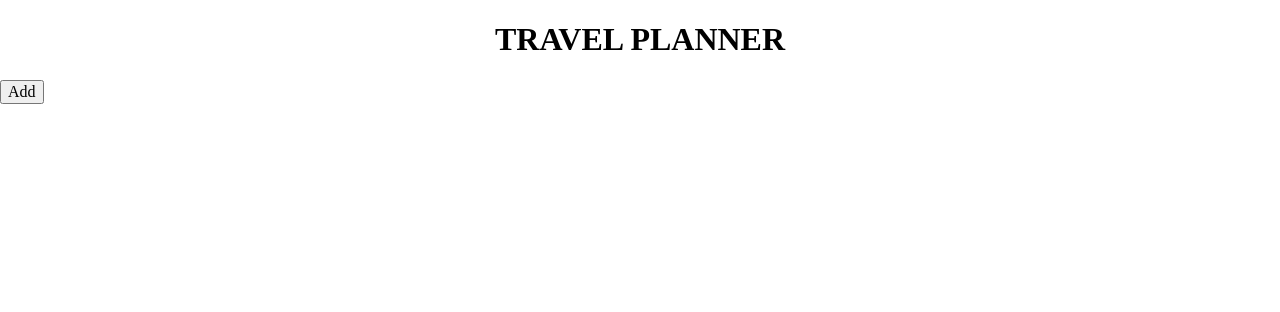
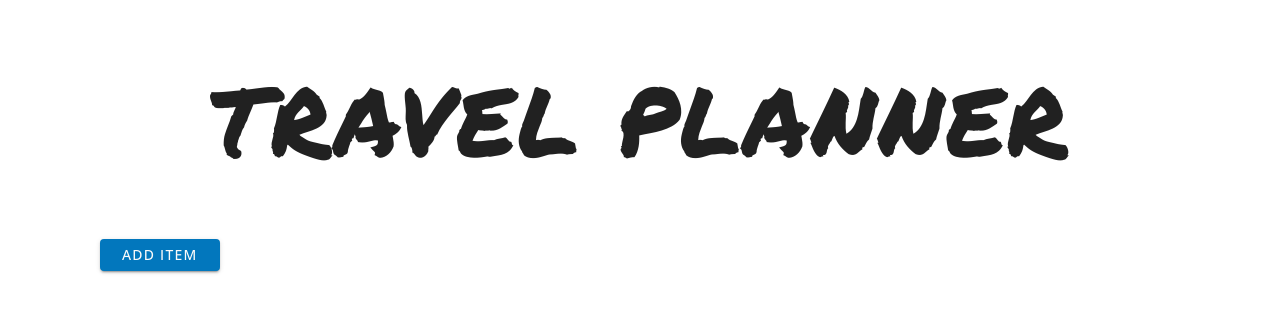
Before and after one commit to jakec-dev/travel-planner, a React app: page / in a window 1280 px wide. Shown: the top 312 px of the page. Built offline with nearby package versions, Linux system fonts and the light colour scheme.

Commit message:
Add some basic styling

```diff
--- a/src/App.jsx
+++ b/src/App.jsx
@@ -5,14 +5,12 @@ import Header from "./components/Header";
 
 function App() {
   const [showAddItem, setShowAddItem] = useState(false);
-
   const [items, setItems] = useState([]);
 
   const addItem = (item) => {
     const id = items.length > 0 ? items[items.length - 1].id + 1 : 1;
     const newItem = { id, ...item };
     setItems([...items, newItem]);
-    setShowAddItem(false);
   };
 
   const deleteItem = (id) => {
@@ -20,14 +18,18 @@ function App() {
   };
 
   return (
-    <>
+    <div className="pageContainer">
       <Header />
-      <button type="button" onClick={() => setShowAddItem(!showAddItem)}>
-        {showAddItem ? "Close" : "Add"}
+      <button
+        type="button"
+        id="showAddItem"
+        onClick={() => setShowAddItem(!showAddItem)}
+      >
+        {showAddItem ? "Close" : "Add Item"}
       </button>
       {showAddItem && <AddItem onAdd={addItem} />}
       {items.length > 0 && <GearTable items={items} onDelete={deleteItem} />}
-    </>
+    </div>
   );
 }
 
--- /dev/null
+++ b/src/components/AddItem/AddItem.css
@@ -0,0 +1,15 @@
+.textInput {
+  padding: 16px 0;
+}
+
+input {
+  display: block;
+  border-radius: var(--borderRadius);
+  border-color: rgba(0, 0, 0, 0.23);
+  border-width: 1px;
+  padding: 16.5px 14px;
+  font-size: 1rem;
+  line-height: 1.4375em;
+  letter-spacing: 0.00938em;
+  margin-top: 4px;
+}
--- a/src/components/AddItem/AddItem.jsx
+++ b/src/components/AddItem/AddItem.jsx
@@ -1,9 +1,11 @@
 import React, { useState } from "react";
 import PropTypes from "prop-types";
+import "./AddItem.css";
 
 function AddItem({ onAdd }) {
   const [name, setName] = useState("");
   const [brand, setBrand] = useState("");
+
   const onSubmit = (e) => {
     e.preventDefault();
     if (!name) {
@@ -13,9 +15,11 @@ function AddItem({ onAdd }) {
     setName("");
     setBrand("");
   };
+
   return (
-    <form onSubmit={(e) => onSubmit(e)}>
-      <div>
+    <div className="paper">
+      <form onSubmit={(e) => onSubmit(e)} style={{ marginBottom: "24px" }}>
+        <div className="textInput">
           <label htmlFor="itemName">
             Item name
             <input
@@ -27,7 +31,7 @@ function AddItem({ onAdd }) {
             />
           </label>
         </div>
-      <div>
+        <div className="textInput">
           <label htmlFor="itemBrand">
             Brand
             <input
@@ -39,8 +43,9 @@ function AddItem({ onAdd }) {
             />
           </label>
         </div>
-      <input type="submit" value="Add Item" />
+        <button type="submit">Add Item</button>
       </form>
+    </div>
   );
 }
 
--- a/src/components/GearTable/GearTable.jsx
+++ b/src/components/GearTable/GearTable.jsx
@@ -4,10 +4,13 @@ import Item from "./Item";
 
 function GearTable({ items, onDelete }) {
   return items.length > 0 ? (
+    <div className="paper centerBlock">
       <table>
         <thead>
           <tr>
-          <th>Item Name</th>
+            <th>Name</th>
+            <th>Brand</th>
+            <th className="alignRight">Actions</th>
           </tr>
         </thead>
         <tbody>
@@ -16,6 +19,7 @@ function GearTable({ items, onDelete }) {
           ))}
         </tbody>
       </table>
+    </div>
   ) : null;
 }
 
--- a/src/components/GearTable/Item/Item.jsx
+++ b/src/components/GearTable/Item/Item.jsx
@@ -1,13 +1,14 @@
 import React from "react";
 import PropTypes from "prop-types";
-import { FaTimes } from "react-icons/fa";
+import { FaTimes, FaEdit } from "react-icons/fa";
 
 function Item({ item, onDelete }) {
   return (
     <tr>
       <td>{item.name}</td>
       <td>{item.brand}</td>
-      <td>
+      <td className="alignRight">
+        <FaEdit />
         <FaTimes onClick={() => onDelete(item.id)} />
       </td>
     </tr>
--- /dev/null
+++ b/src/components/Header/Header.css
@@ -0,0 +1,5 @@
+.title {
+  font-family: "Permanent Marker", cursive;
+  text-align: center;
+  text-transform: uppercase;
+}
--- a/src/components/Header/Header.jsx
+++ b/src/components/Header/Header.jsx
@@ -1,7 +1,8 @@
 import React from "react";
+import "./Header.css";
 
 function Header() {
-  return <h1>Travel Planner</h1>;
+  return <h1 className="title">Travel Planner</h1>;
 }
 
 export default Header;
--- a/src/index.css
+++ b/src/index.css
@@ -1,4 +1,93 @@
+@import url("https://fonts.googleapis.com/css2?family=Open+Sans:wght@400;500&family=Permanent+Marker&display=swap");
+
+:root {
+  --color-text: rgba(0, 0, 0, 0.87);
+  --color-primary: #0277bd;
+  --color-primaryDark: #004c8c;
+  --color-textOnPrimary: #fafafa;
+  --borderRadius: 4px;
+}
+
+html {
+  font-family: "Open Sans", sans-serif;
+}
+
+button {
+  cursor: pointer;
+  font-family: "Open Sans", sans-serif;
+  font-size: 0.875rem;
+  font-weight: 500;
+  letter-spacing: 0.078125rem;
+  text-transform: uppercase;
+  height: 32px;
+  padding: 6px 16px;
+  min-width: 64px;
+  border: 0;
+  border-radius: 4px;
+  box-shadow: 0px 3px 1px -2px rgba(0, 0, 0, 0.2),
+    0px 2px 2px 0px rgba(0, 0, 0, 0.14), 0px 1px 5px 0px rgba(0, 0, 0, 0.12);
+  transition: background-color 250ms cubic-bezier(0.4, 0, 0.2, 1) 0ms,
+    box-shadow 250ms cubic-bezier(0.4, 0, 0.2, 1) 0ms,
+    border-color 250ms cubic-bezier(0.4, 0, 0.2, 1) 0ms,
+    color 250ms cubic-bezier(0.4, 0, 0.2, 1) 0ms;
+}
+
+button:active {
+  box-shadow: 0px 5px 5px -3px rgba(0, 0, 0, 0.2),
+    0px 8px 10px 1px rgba(0, 0, 0, 0.14), 0px 3px 14px 2px rgba(0, 0, 0, 0.12);
+}
+
 h1 {
-  text-align: center;
-  text-transform: uppercase;
+  font-size: 6rem;
+  font-weight: 300;
+  letter-spacing: 0.09375rem;
+  color: var(--color-text);
 }
+
+table {
+  width: 100%;
+  min-width: 650px;
+  font-size: 0.875rem;
+}
+
+th,
+td {
+  border-bottom: 1px solid rgba(224, 224, 224, 1);
+  padding: 16px;
+}
+
+th {
+  text-align: left;
+}
+
+.alignRight {
+  text-align: right;
+}
+
+.centerBlock {
+  margin: 0 auto;
+}
+
+.pageContainer {
+  margin: 0 auto;
+  width: 1080px;
+}
+
+#showAddItem {
+  background-color: var(--color-primary);
+  color: var(--color-textOnPrimary);
+  padding: 8px 22px;
+}
+
+#showAddItem:hover {
+  background-color: var(--color-primaryDark);
+}
+
+.paper {
+  box-shadow: 0px 2px 1px -1px rgb(0 0 0 / 20%),
+    0px 1px 1px 0px rgb(0 0 0 / 14%), 0px 1px 3px 0px rgb(0 0 0 / 12%);
+  border-radius: var(--borderRadius);
+  padding: 24px;
+  max-width: 960px;
+  width: fit-content;
+}
```
Also changed, not shown: 1 other file (tests, documents, lock files or other folders). Lines whose indentation alone changed are shown as unchanged.
